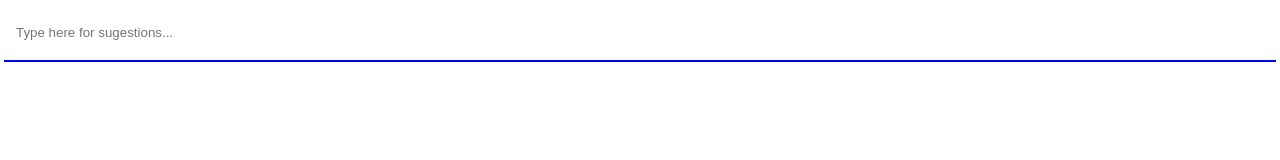
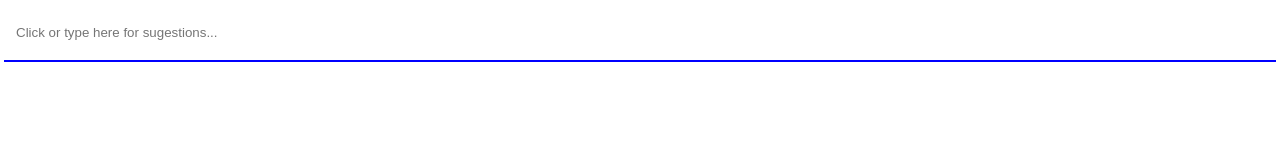
Before and after one commit to MISHRA7752/Custom-Chip, a React (Create React App) app: page / in a window 1280 px wide. Shown: the top 160 px of the page. Built offline with nearby package versions, Linux system fonts and the light colour scheme.

Commit message:
Update placeholder

```diff
--- a/src/App.tsx
+++ b/src/App.tsx
@@ -119,7 +119,7 @@ function App() {
           style={{ border: "none", outline: "none" }}
           ref={inputRef}
           type="text"
-          placeholder="Type here for sugestions..."
+          placeholder="Click or type here for sugestions..."
           value={inputValue}
           onChange={handleInputChange}
           onKeyDown={handleInputKeyDown}
```
